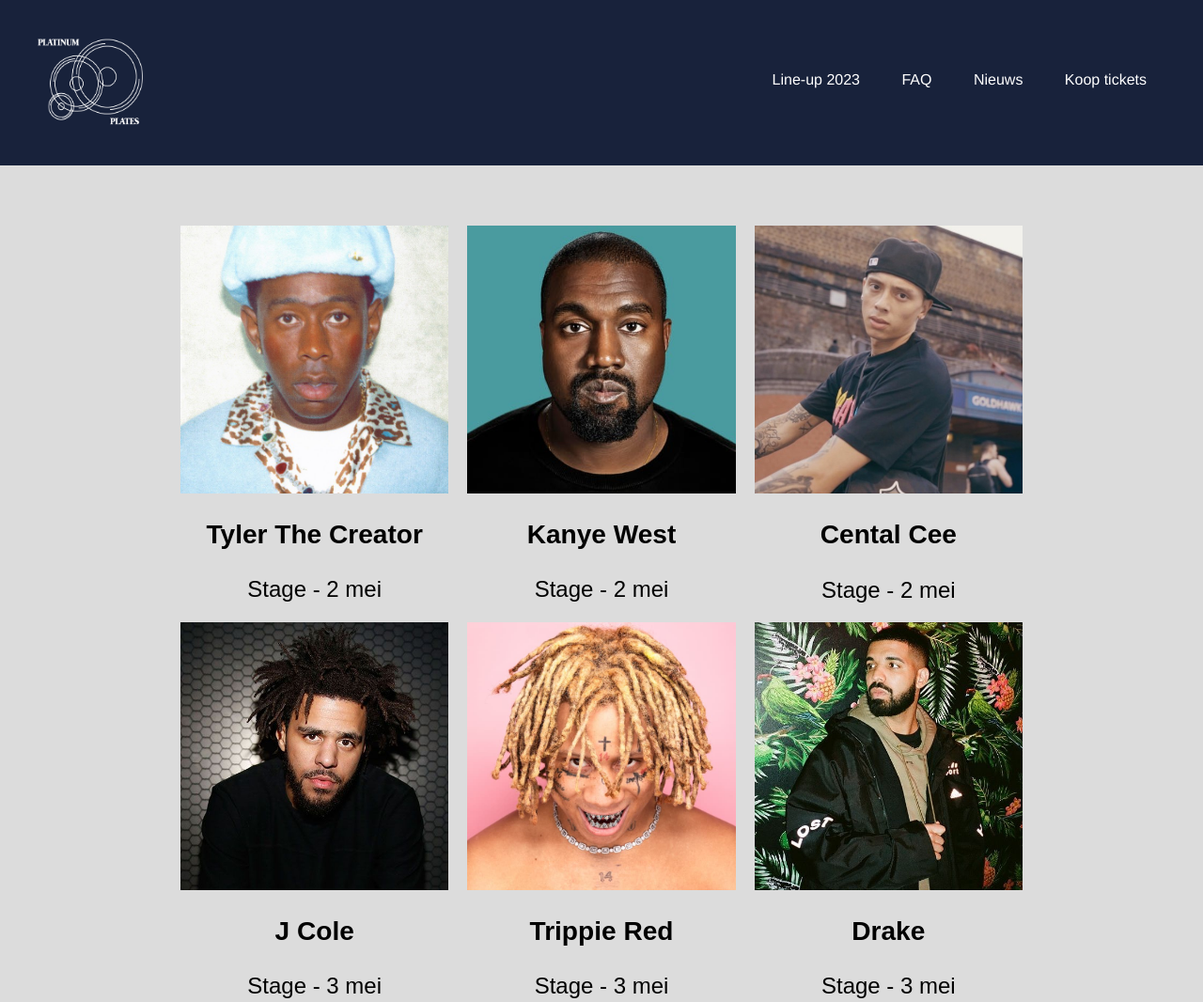
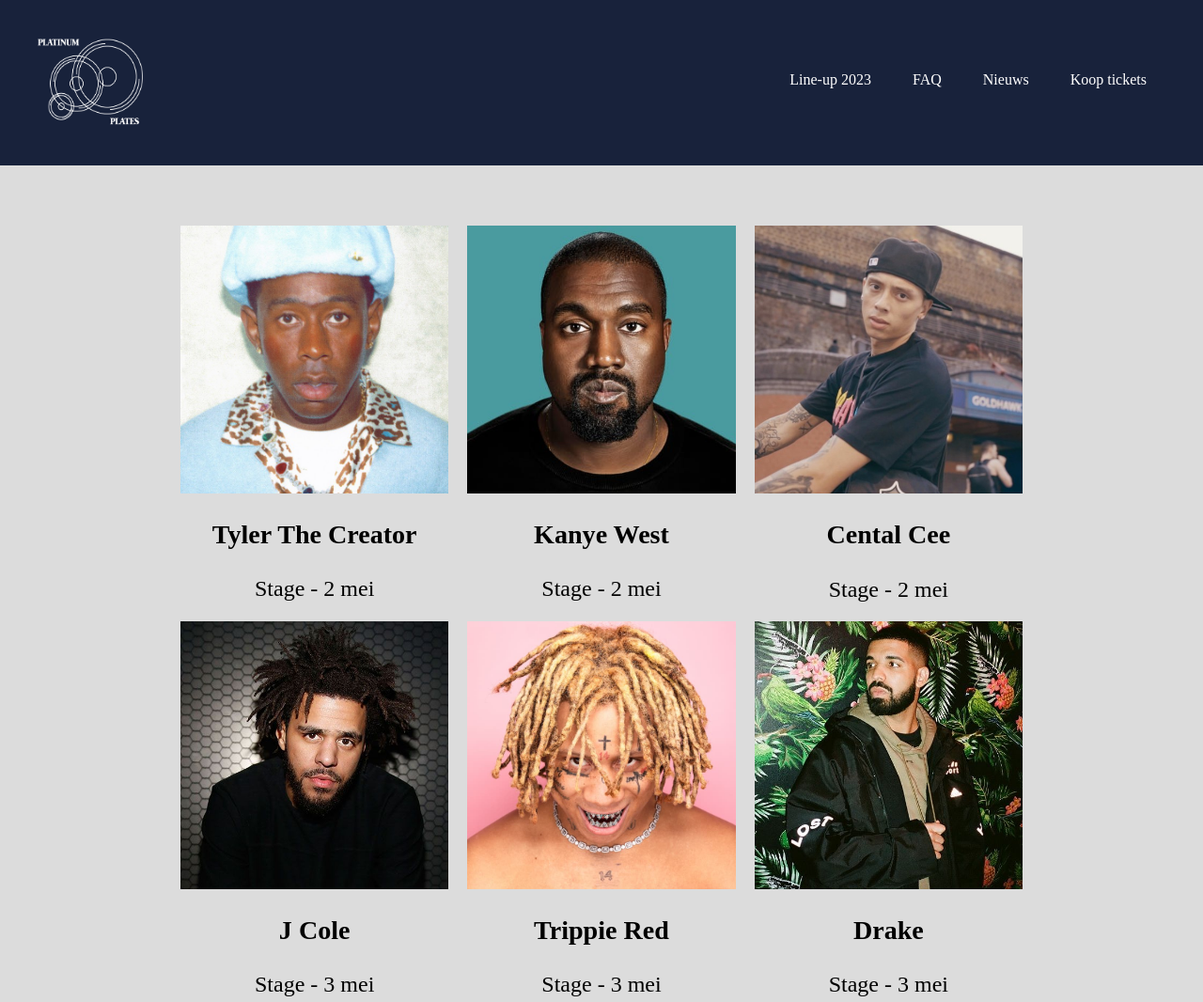
Before and after one commit to ilyas-afras-5mma/SCRIPT, a plain HTML site: page Ilyas-Afras-lineup/index.html in a window 1280 px wide. Shown: the top 1066 px of the page at 94% size. Drawn offline with Linux system fonts and the light colour scheme.

Commit message:
eeerrrtgfdd

```diff
--- a/Ilyas-Afras-lineup/index.css
+++ b/Ilyas-Afras-lineup/index.css
@@ -1,7 +1,7 @@
 body {
 	margin: 0;
 	padding: 0;
-	font-family: Arial, sans-serif;
+
 }
 
 img {
@@ -17,7 +17,6 @@ header {
 	}
 	#nav {
 		text-align: center;
-		font-family: 'Franklin Gothic Medium', 'Arial Narrow', Arial, sans-serif;
 	}
 	header nav li {
 		display: inline-block;
@@ -35,7 +34,7 @@ header {
 		text-align: center;
 		display: flex;
 		justify-content: space-between;
-		font-family: 'Franklin Gothic Medium', 'Arial Narrow', Arial, sans-serif;
+
 	}
 	.align-center {
 		align-items: center;
@@ -44,6 +43,7 @@ header {
 main {
     padding: 5vw 15vw;
 	background-color: gainsboro
+
 }
 
 
```
